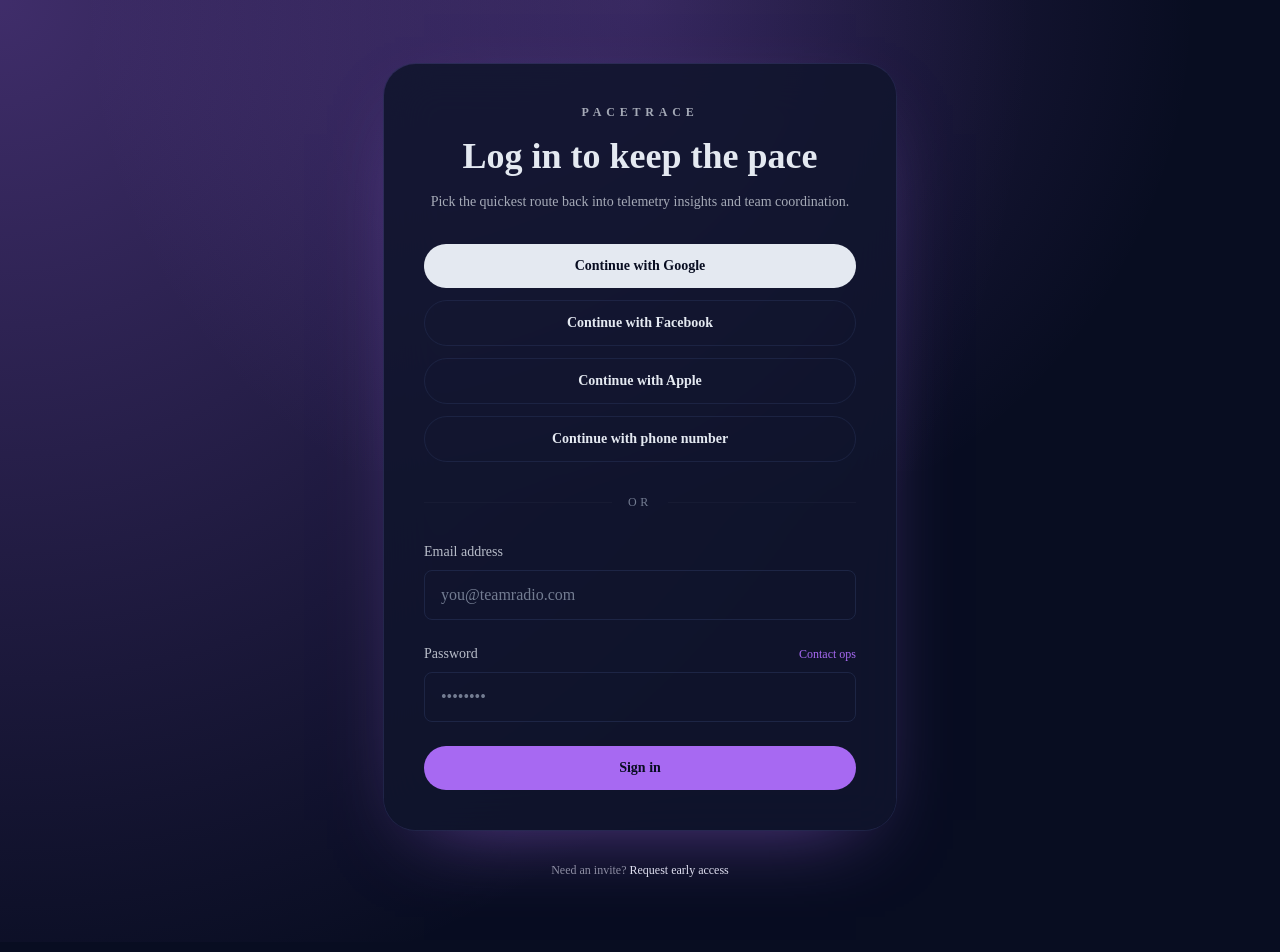
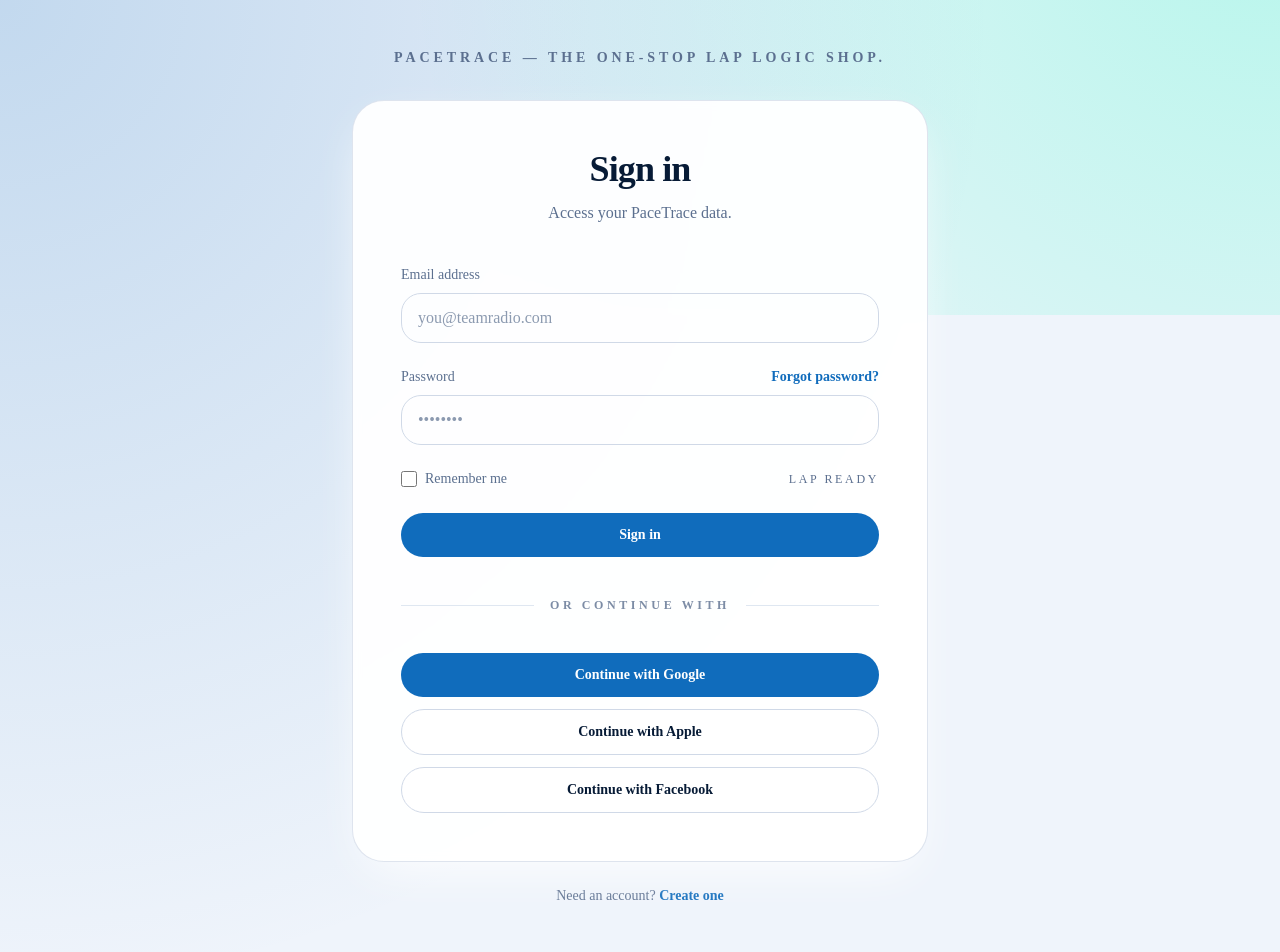
Before and after one commit to JaysonBrenton/PaceTrace, a Next.js app: page /login in a window 1280 px wide. Shown: the top 952 px of the page. Built offline with nearby package versions, Linux system fonts and the light colour scheme.

Commit message:
feat(auth): rebuild login experience

```diff
--- a/src/app/globals.css
+++ b/src/app/globals.css
@@ -4,18 +4,19 @@
 
 @layer base {
   :root {
-    --color-bg: 228 60% 8%;
-    --color-fg: 215 33% 92%;
-    --color-muted: 226 34% 16%;
-    --color-muted-foreground: 217 19% 68%;
-    --color-card: 229 47% 12%;
-    --color-card-border: 227 38% 23%;
-    --color-accent: 267 84% 68%;
-    --color-accent-muted: 268 74% 60%;
-    --color-success: 160 84% 39%;
-    --color-destructive: 0 84% 63%;
+    --color-bg: 213 56% 96%;
+    --color-fg: 214 76% 12%;
+    --color-muted: 213 38% 91%;
+    --color-muted-foreground: 217 22% 46%;
+    --color-card: 0 0% 100%;
+    --color-card-border: 215 33% 86%;
+    --color-accent: 208 84% 40%;
+    --color-accent-muted: 208 80% 48%;
+    --color-accent-2: 164 98% 52%;
+    --color-success: 164 98% 40%;
+    --color-destructive: 4 74% 49%;
 
-    color-scheme: dark;
+    color-scheme: light;
   }
 
   * {
@@ -26,13 +27,13 @@
     @apply min-h-screen bg-background text-foreground antialiased;
     font-feature-settings: "rlig" 1, "calt" 1;
     background-image:
-      radial-gradient(circle at 20% -10%, hsla(var(--color-accent) / 0.22), transparent 55%),
-      radial-gradient(circle at 80% 0%, hsla(var(--color-accent) / 0.14), transparent 50%),
-      linear-gradient(180deg, hsla(var(--color-bg) / 1) 0%, hsla(var(--color-bg) / 1) 100%);
+      radial-gradient(circle at 12% -10%, hsla(var(--color-accent) / 0.25), transparent 55%),
+      radial-gradient(circle at 88% -20%, hsla(var(--color-accent-2) / 0.22), transparent 60%),
+      linear-gradient(180deg, hsl(var(--color-bg)) 0%, hsl(var(--color-bg)) 100%);
   }
 
   a {
-    @apply text-foreground underline-offset-4 transition-colors hover:text-accent;
+    @apply text-accent underline-offset-4 transition-colors hover:text-accent-muted;
   }
 }
 
--- a/src/app/login/page.tsx
+++ b/src/app/login/page.tsx
@@ -10,32 +10,57 @@
 
 export default function LoginPage() {
   return (
-    <div className="relative isolate flex min-h-screen items-center justify-center overflow-hidden bg-background px-4 py-16 text-foreground sm:px-6">
+    <div className="relative flex min-h-screen flex-col bg-background text-foreground">
       <div
         aria-hidden
-        className="pointer-events-none absolute inset-0 -z-10 bg-[radial-gradient(circle_at_top_left,hsla(var(--color-accent)/0.35),transparent_65%)]"
+        className="pointer-events-none absolute inset-0 bg-[radial-gradient(circle_at_top_left,hsla(var(--color-accent)/0.2),transparent_60%)]"
       />
-      <div className="absolute inset-x-0 top-0 -z-10 h-1/2 bg-[radial-gradient(circle_at_top,hsl(var(--color-accent)/0.2),transparent_70%)]" aria-hidden />
-      <div className="relative w-full max-w-lg">
-        <div className="space-y-8 rounded-[32px] bg-[hsla(var(--color-card)/0.88)] p-10 text-foreground shadow-[0_30px_80px_-40px_hsla(var(--color-accent)/0.6)] ring-1 ring-[hsla(var(--color-card-border)/0.6)] backdrop-blur-xl">
-          <div className="space-y-4 text-center">
-            <p className="text-xs font-semibold uppercase tracking-[0.4em] text-foreground/70">PaceTrace</p>
-            <h1 className="text-3xl font-semibold leading-tight sm:text-4xl">Log in to keep the pace</h1>
-            <p className="text-sm text-foreground/70">
-              Pick the quickest route back into telemetry insights and team coordination.
-            </p>
+      <div
+        aria-hidden
+        className="pointer-events-none absolute inset-x-0 top-[-10%] h-[420px] bg-[radial-gradient(circle_at_top_right,hsla(var(--color-accent-2)/0.25),transparent_65%)]"
+      />
+
+      <header className="relative z-10 mx-auto w-full max-w-4xl px-4 pt-12 text-center sm:px-6">
+        <p className="text-sm font-semibold uppercase tracking-[0.28em] text-muted-foreground">
+          PaceTrace — the one-stop lap logic shop.
+        </p>
+      </header>
+
+      <main className="relative z-10 flex flex-1 items-center justify-center px-4 pb-16 pt-8 sm:px-6">
+        <section className="w-full max-w-xl">
+          <div className="overflow-hidden rounded-[32px] border border-border/70 bg-card/95 shadow-card backdrop-blur-sm">
+            <div className="space-y-10 p-10 sm:p-12">
+              <div className="space-y-3 text-center">
+                <h1 className="text-3xl font-semibold tracking-tight sm:text-4xl">Sign in</h1>
+                <p className="text-base text-muted-foreground">Access your PaceTrace data.</p>
+              </div>
+
+              <LoginForm />
+            </div>
           </div>
 
-          <LoginForm />
-        </div>
+          <p className="mt-6 text-center text-sm text-muted-foreground">
+            Need an account?{" "}
+            <Link className="font-semibold text-accent transition hover:text-accent-muted" href="/register">
+              Create one
+            </Link>
+          </p>
+        </section>
+      </main>
 
-        <p className="mt-8 text-center text-xs text-foreground/60">
-          Need an invite?{" "}
-          <Link className="font-medium text-foreground transition hover:text-[hsl(var(--color-accent))]" href="#">
-            Request early access
-          </Link>
+      <footer className="relative z-10 border-t border-border/60 bg-card/70 py-8 backdrop-blur-sm">
+        <p className="mx-auto max-w-4xl px-4 text-center text-xs text-muted-foreground sm:px-6">
+          © PaceTrace •{" "}
+          <Link className="font-medium text-accent transition hover:text-accent-muted" href="/legal/privacy">
+            Privacy
+          </Link>{" "}
+          •{" "}
+          <Link className="font-medium text-accent transition hover:text-accent-muted" href="/legal/terms">
+            Terms
+          </Link>{" "}
+          • <span className="font-semibold text-foreground">See the data. Find the pace.</span>
         </p>
-      </div>
+      </footer>
     </div>
   );
 }
--- a/src/app/login/sign-in-form.tsx
+++ b/src/app/login/sign-in-form.tsx
@@ -1,18 +1,37 @@
 "use client";
 
+import Link from "next/link";
+import { signIn } from "next-auth/react";
 import { useRouter } from "next/navigation";
-import { signIn } from "next-auth/react";
-import { Fragment, useState, type FormEvent } from "react";
+import { Fragment, useMemo, useState, type FormEvent } from "react";
 
 import { trackUiEvent } from "@/lib/telemetry";
+
+const providerCopy: Record<string, { label: string; busy: string }> = {
+  google: {
+    label: "Continue with Google",
+    busy: "Connecting to Google…",
+  },
+  apple: {
+    label: "Continue with Apple",
+    busy: "Connecting to Apple…",
+  },
+  facebook: {
+    label: "Continue with Facebook",
+    busy: "Connecting to Facebook…",
+  },
+};
 
 export function LoginForm() {
   const router = useRouter();
   const [isSubmitting, setIsSubmitting] = useState(false);
   const [isProviderSubmitting, setIsProviderSubmitting] = useState<string | null>(null);
-  const [error, setError] = useState<string | null>(null);
-  const handleProviderSignIn = async (provider: string) => {
-    setError(null);
+  const [passwordError, setPasswordError] = useState<string | null>(null);
+
+  const isBusy = useMemo(() => isSubmitting || Boolean(isProviderSubmitting), [isSubmitting, isProviderSubmitting]);
+
+  const handleProviderSignIn = async (provider: "google" | "apple" | "facebook") => {
+    setPasswordError(null);
     setIsProviderSubmitting(provider);
     trackUiEvent("auth.provider", { provider });
 
@@ -25,15 +44,16 @@
 
   const handleSubmit = async (event: FormEvent<HTMLFormElement>) => {
     event.preventDefault();
-    setError(null);
+    setPasswordError(null);
     setIsSubmitting(true);
 
     const form = event.currentTarget;
     const formData = new FormData(form);
     const email = (formData.get("email") as string | null)?.trim();
-    const password = formData.get("password") as string | null;
+    const password = (formData.get("password") as string | null) ?? "";
+    const remember = formData.get("remember") === "on";
 
-    trackUiEvent("auth.submit", { email });
+    trackUiEvent("auth.submit", { email, remember });
 
     const result = await signIn("credentials", {
       redirect: false,
@@ -43,7 +63,7 @@
     });
 
     if (result?.error) {
-      setError("We couldn't verify those credentials. Give it another lap.");
+      setPasswordError("We couldn't verify those credentials. Give it another lap.");
       trackUiEvent("auth.error", { email, code: result.error });
       setIsSubmitting(false);
       return;
@@ -61,54 +81,9 @@
 
   return (
     <Fragment>
-      <div className="space-y-3">
-        <button
-          type="button"
-          className="inline-flex w-full items-center justify-center rounded-full bg-foreground px-6 py-3 text-sm font-semibold text-background transition hover:bg-foreground/90 focus-visible:outline-none focus-visible:ring-2 focus-visible:ring-[hsla(var(--color-foreground)/0.55)] focus-visible:ring-offset-2 focus-visible:ring-offset-[hsl(var(--color-bg))]"
-          data-analytics-event="auth:provider:google"
-          disabled={Boolean(isProviderSubmitting)}
-          onClick={() => void handleProviderSignIn("google")}
-        >
-          {isProviderSubmitting === "google" ? "Connecting to Google…" : "Continue with Google"}
-        </button>
-        <button
-          type="button"
-          className="inline-flex w-full items-center justify-center rounded-full border border-border/60 bg-transparent px-6 py-3 text-sm font-semibold text-foreground transition hover:border-border hover:bg-foreground/10 focus-visible:outline-none focus-visible:ring-2 focus-visible:ring-[hsla(var(--color-foreground)/0.5)] focus-visible:ring-offset-2 focus-visible:ring-offset-[hsl(var(--color-bg))]"
-          data-analytics-event="auth:provider:facebook"
-          disabled={Boolean(isProviderSubmitting)}
-          onClick={() => void handleProviderSignIn("facebook")}
-        >
-          {isProviderSubmitting === "facebook" ? "Connecting to Facebook…" : "Continue with Facebook"}
-        </button>
-        <button
-          type="button"
-          className="inline-flex w-full items-center justify-center rounded-full border border-border/60 bg-transparent px-6 py-3 text-sm font-semibold text-foreground transition hover:border-border hover:bg-foreground/10 focus-visible:outline-none focus-visible:ring-2 focus-visible:ring-[hsla(var(--color-foreground)/0.5)] focus-visible:ring-offset-2 focus-visible:ring-offset-[hsl(var(--color-bg))]"
-          data-analytics-event="auth:provider:apple"
-          disabled={Boolean(isProviderSubmitting)}
-          onClick={() => void handleProviderSignIn("apple")}
-        >
-          {isProviderSubmitting === "apple" ? "Connecting to Apple…" : "Continue with Apple"}
-        </button>
-        <button
-          type="button"
-          className="inline-flex w-full items-center justify-center rounded-full border border-border/60 bg-transparent px-6 py-3 text-sm font-semibold text-foreground transition hover:border-border hover:bg-foreground/10 focus-visible:outline-none focus-visible:ring-2 focus-visible:ring-[hsla(var(--color-foreground)/0.5)] focus-visible:ring-offset-2 focus-visible:ring-offset-[hsl(var(--color-bg))]"
-          data-analytics-event="auth:provider:phone"
-          disabled={Boolean(isProviderSubmitting)}
-          onClick={() => void handleProviderSignIn("phone")}
-        >
-          {isProviderSubmitting === "phone" ? "Texting your phone…" : "Continue with phone number"}
-        </button>
-      </div>
-
-      <div className="flex items-center gap-4 text-xs uppercase tracking-[0.3em] text-muted-foreground/70">
-        <span className="h-px flex-1 bg-muted/60" aria-hidden />
-        Or
-        <span className="h-px flex-1 bg-muted/60" aria-hidden />
-      </div>
-
       <form className="space-y-6" method="post" data-analytics-event="auth:submit" onSubmit={handleSubmit}>
         <div className="grid gap-2 text-left">
-          <label className="text-sm font-medium text-foreground/80" htmlFor="email">
+          <label className="text-sm font-medium text-muted-foreground" htmlFor="email">
             Email address
           </label>
           <input
@@ -117,17 +92,20 @@
             type="email"
             autoComplete="email"
             required
-            className="block w-full rounded-lg border border-border/70 bg-transparent px-4 py-3 text-base text-foreground placeholder:text-muted-foreground/70 transition focus:border-transparent focus:outline-none focus:ring-2 focus:ring-accent focus:ring-offset-2 focus:ring-offset-[hsl(var(--color-bg))]"
+            disabled={isBusy}
+            className="block w-full rounded-xl border border-border bg-transparent px-4 py-3 text-base text-foreground placeholder:text-muted-foreground/70 transition focus:border-accent focus:outline-none focus:ring-2 focus:ring-accent focus:ring-offset-2 focus:ring-offset-[hsl(var(--color-bg))] disabled:opacity-70"
             placeholder="you@teamradio.com"
           />
         </div>
 
         <div className="grid gap-2 text-left">
           <div className="flex items-center justify-between">
-            <label className="text-sm font-medium text-foreground/80" htmlFor="password">
+            <label className="text-sm font-medium text-muted-foreground" htmlFor="password">
               Password
             </label>
-            <span className="text-xs font-medium text-accent">Contact ops</span>
+            <Link className="text-sm font-semibold text-accent transition hover:text-accent-muted" href="/forgot-password">
+              Forgot password?
+            </Link>
           </div>
           <input
             id="password"
@@ -135,25 +113,78 @@
             type="password"
             autoComplete="current-password"
             required
-            className="block w-full rounded-lg border border-border/70 bg-transparent px-4 py-3 text-base text-foreground placeholder:text-muted-foreground/70 transition focus:border-transparent focus:outline-none focus:ring-2 focus:ring-accent focus:ring-offset-2 focus:ring-offset-[hsl(var(--color-bg))]"
+            disabled={isBusy}
+            aria-invalid={passwordError ? true : undefined}
+            aria-describedby={passwordError ? "password-error" : undefined}
+            className="block w-full rounded-xl border border-border bg-transparent px-4 py-3 text-base text-foreground placeholder:text-muted-foreground/70 transition focus:border-accent focus:outline-none focus:ring-2 focus:ring-accent focus:ring-offset-2 focus:ring-offset-[hsl(var(--color-bg))] disabled:opacity-70"
             placeholder="••••••••"
           />
+          {passwordError ? (
+            <p className="text-sm font-medium text-destructive" id="password-error" role="alert">
+              {passwordError}
+            </p>
+          ) : null}
+        </div>
+
+        <div className="flex items-center justify-between text-sm">
+          <label className="inline-flex items-center gap-2 text-muted-foreground" htmlFor="remember">
+            <input
+              id="remember"
+              name="remember"
+              type="checkbox"
+              disabled={isBusy}
+              className="h-4 w-4 rounded border border-border bg-transparent text-accent focus:ring-2 focus:ring-accent focus:ring-offset-2 focus:ring-offset-[hsl(var(--color-bg))]"
+            />
+            Remember me
+          </label>
+          <span className="text-xs uppercase tracking-[0.22em] text-muted-foreground">Lap ready</span>
         </div>
 
         <button
           type="submit"
-          className="inline-flex w-full items-center justify-center rounded-full bg-[hsl(var(--color-accent))] px-6 py-3 text-sm font-semibold text-background transition hover:bg-[hsl(var(--color-accent-muted))] focus-visible:outline-none focus-visible:ring-2 focus-visible:ring-[hsla(var(--color-foreground)/0.55)] focus-visible:ring-offset-2 focus-visible:ring-offset-[hsl(var(--color-bg))] disabled:cursor-not-allowed disabled:opacity-70"
+          className="inline-flex w-full items-center justify-center rounded-full bg-[hsl(var(--color-accent))] px-6 py-3 text-sm font-semibold text-[hsl(var(--color-card))] transition hover:bg-[hsl(var(--color-accent-muted))] focus-visible:outline-none focus-visible:ring-2 focus-visible:ring-[hsla(var(--color-accent)/0.35)] focus-visible:ring-offset-2 focus-visible:ring-offset-[hsl(var(--color-bg))] disabled:cursor-not-allowed disabled:opacity-80"
           data-analytics-event="auth:submit:primary"
           disabled={isSubmitting}
         >
           {isSubmitting ? "Signing in…" : "Sign in"}
         </button>
-        {error ? (
-          <p className="text-sm font-medium text-destructive" role="alert">
-            {error}
-          </p>
-        ) : null}
       </form>
+
+      <div className="flex items-center gap-4 text-xs font-semibold uppercase tracking-[0.3em] text-muted-foreground/80">
+        <span className="h-px flex-1 bg-muted" aria-hidden />
+        Or continue with
+        <span className="h-px flex-1 bg-muted" aria-hidden />
+      </div>
+
+      <div className="space-y-3" aria-label="Social sign in options">
+        <button
+          type="button"
+          className="inline-flex w-full items-center justify-center rounded-full bg-[hsl(var(--color-accent))] px-6 py-3 text-sm font-semibold text-[hsl(var(--color-card))] transition hover:bg-[hsl(var(--color-accent-muted))] focus-visible:outline-none focus-visible:ring-2 focus-visible:ring-[hsla(var(--color-accent)/0.35)] focus-visible:ring-offset-2 focus-visible:ring-offset-[hsl(var(--color-bg))] disabled:cursor-not-allowed disabled:opacity-80"
+          data-analytics-event="auth:provider:google"
+          disabled={isBusy}
+          onClick={() => void handleProviderSignIn("google")}
+        >
+          {isProviderSubmitting === "google" ? providerCopy.google.busy : providerCopy.google.label}
+        </button>
+        <button
+          type="button"
+          className="inline-flex w-full items-center justify-center rounded-full border border-border bg-card px-6 py-3 text-sm font-semibold text-foreground transition hover:border-accent hover:text-accent focus-visible:outline-none focus-visible:ring-2 focus-visible:ring-accent focus-visible:ring-offset-2 focus-visible:ring-offset-[hsl(var(--color-bg))] disabled:cursor-not-allowed disabled:opacity-70"
+          data-analytics-event="auth:provider:apple"
+          disabled={isBusy}
+          onClick={() => void handleProviderSignIn("apple")}
+        >
+          {isProviderSubmitting === "apple" ? providerCopy.apple.busy : providerCopy.apple.label}
+        </button>
+        <button
+          type="button"
+          className="inline-flex w-full items-center justify-center rounded-full border border-border bg-card px-6 py-3 text-sm font-semibold text-foreground transition hover:border-[hsl(var(--color-accent-2))] hover:text-[hsl(var(--color-accent-2))] focus-visible:outline-none focus-visible:ring-2 focus-visible:ring-[hsl(var(--color-accent-2))] focus-visible:ring-offset-2 focus-visible:ring-offset-[hsl(var(--color-bg))] disabled:cursor-not-allowed disabled:opacity-70"
+          data-analytics-event="auth:provider:facebook"
+          disabled={isBusy}
+          onClick={() => void handleProviderSignIn("facebook")}
+        >
+          {isProviderSubmitting === "facebook" ? providerCopy.facebook.busy : providerCopy.facebook.label}
+        </button>
+      </div>
     </Fragment>
   );
 }
--- a/tailwind.config.ts
+++ b/tailwind.config.ts
@@ -18,6 +18,7 @@
         border: "hsl(var(--color-card-border) / <alpha-value>)",
         accent: "hsl(var(--color-accent) / <alpha-value>)",
         "accent-muted": "hsl(var(--color-accent-muted) / <alpha-value>)",
+        "accent-2": "hsl(var(--color-accent-2) / <alpha-value>)",
         success: "hsl(var(--color-success) / <alpha-value>)",
         destructive: "hsl(var(--color-destructive) / <alpha-value>)",
       },
```
